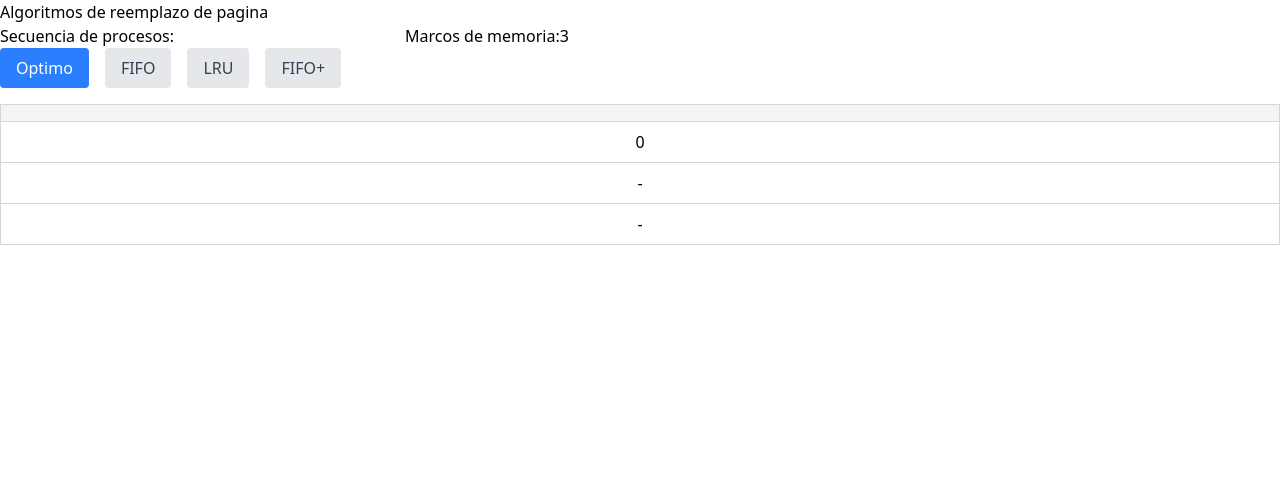
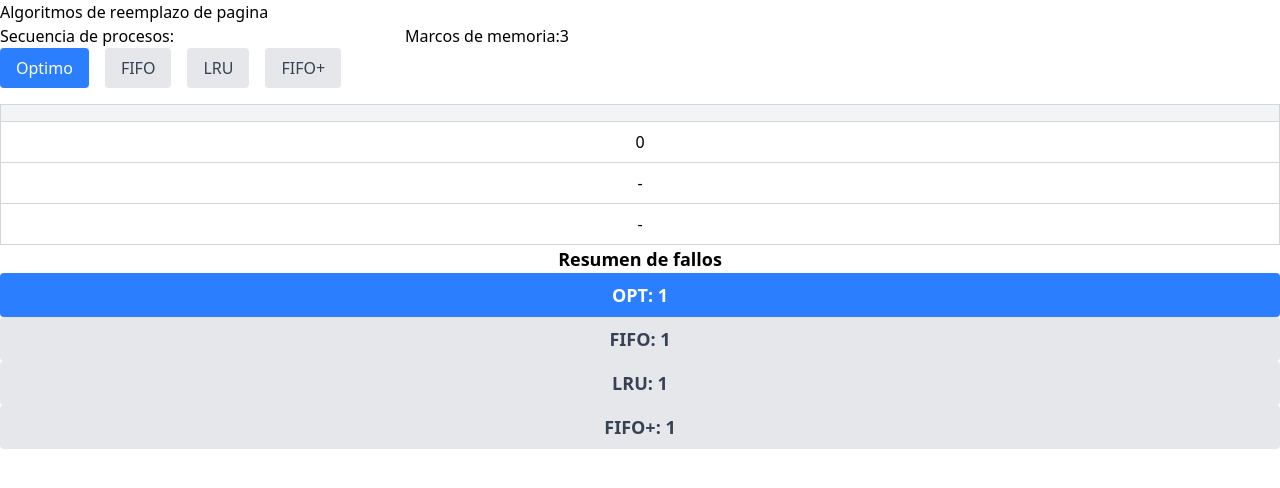
Before and after one commit to weswinng/page_replacement_algorithms, a React (Vite) app: page / in a window 1280 px wide. Shown: the top 488 px of the page. Built offline with nearby package versions, Linux system fonts and the light colour scheme.

Commit message:
Add FaultsSummary component to display page fault summaries for selected algorithms

```diff
--- /dev/null
+++ b/src/components/FaultsSummary.jsx
@@ -0,0 +1,54 @@
+import PropTypes from 'prop-types'
+import { FIFO, LRU, OPT, FIFOplus } from '../utils/algorithms'
+import { usePageReplacement } from '../context/PageReplacementContext'
+
+const FaultsSummary = ({ selectedAlgorithm }) => {
+  const { sequence, frames } = usePageReplacement()
+  const faultsFifo = FIFO(sequence, frames).pageFaults
+  const faultsLru = LRU(sequence, frames).pageFaults
+  const faultsOpt = OPT(sequence, frames).pageFaults
+  const faultsFifoPlus = FIFOplus(sequence, frames).pageFaults
+
+  return (
+    <>
+      <ul>
+        <li className='text-center text-lg font-bold'>Resumen de fallos</li>
+        <li
+          className={`text-center text-lg font-bold px-4 py-2 rounded ${
+            selectedAlgorithm === 'optimo' ? 'bg-blue-500 text-white' : 'bg-gray-200 text-gray-700'
+          }`}
+        >
+          OPT: {faultsOpt}
+        </li>
+        <li
+          className={`text-center text-lg font-bold px-4 py-2 rounded ${
+            selectedAlgorithm === 'fifo' ? 'bg-blue-500 text-white' : 'bg-gray-200 text-gray-700'
+          }`}
+        >
+          FIFO: {faultsFifo}
+        </li>
+        <li
+          className={`text-center text-lg font-bold px-4 py-2 rounded ${
+            selectedAlgorithm === 'lru' ? 'bg-blue-500 text-white' : 'bg-gray-200 text-gray-700'
+          }`}
+        >
+          LRU: {faultsLru}
+        </li>
+
+        <li
+          className={`text-center text-lg font-bold px-4 py-2 rounded ${
+            selectedAlgorithm === 'fifo+' ? 'bg-blue-500 text-white' : 'bg-gray-200 text-gray-700'
+          }`}
+        >
+          FIFO+: {faultsFifoPlus}
+        </li>
+      </ul>
+    </>
+  )
+}
+
+FaultsSummary.propTypes = {
+  selectedAlgorithm: PropTypes.string.isRequired
+}
+
+export default FaultsSummary
--- a/src/components/Simulation.jsx
+++ b/src/components/Simulation.jsx
@@ -1,15 +1,21 @@
 import { useState } from 'react'
 import NavBarAlgorithms from './NavBarAlgorithms'
 import SimulationTable from './SimulationTable'
+import FaultsSummary from './FaultsSummary'
 
 const Simulation = () => {
   const [selectedAlgorithm, setSelectedAlgorithm] = useState('optimo')
 
   return (
-    <>
-      <NavBarAlgorithms selectedAlgorithm={selectedAlgorithm} setSelectedAlgorithm={setSelectedAlgorithm} />
-      <SimulationTable selectedAlgorithm={selectedAlgorithm} />
-    </>
+    <section>
+      <article>
+        <NavBarAlgorithms selectedAlgorithm={selectedAlgorithm} setSelectedAlgorithm={setSelectedAlgorithm} />
+        <SimulationTable selectedAlgorithm={selectedAlgorithm} />
+      </article>
+      <article>
+        <FaultsSummary selectedAlgorithm={selectedAlgorithm} />
+      </article>
+    </section>
   )
 }
 
```
